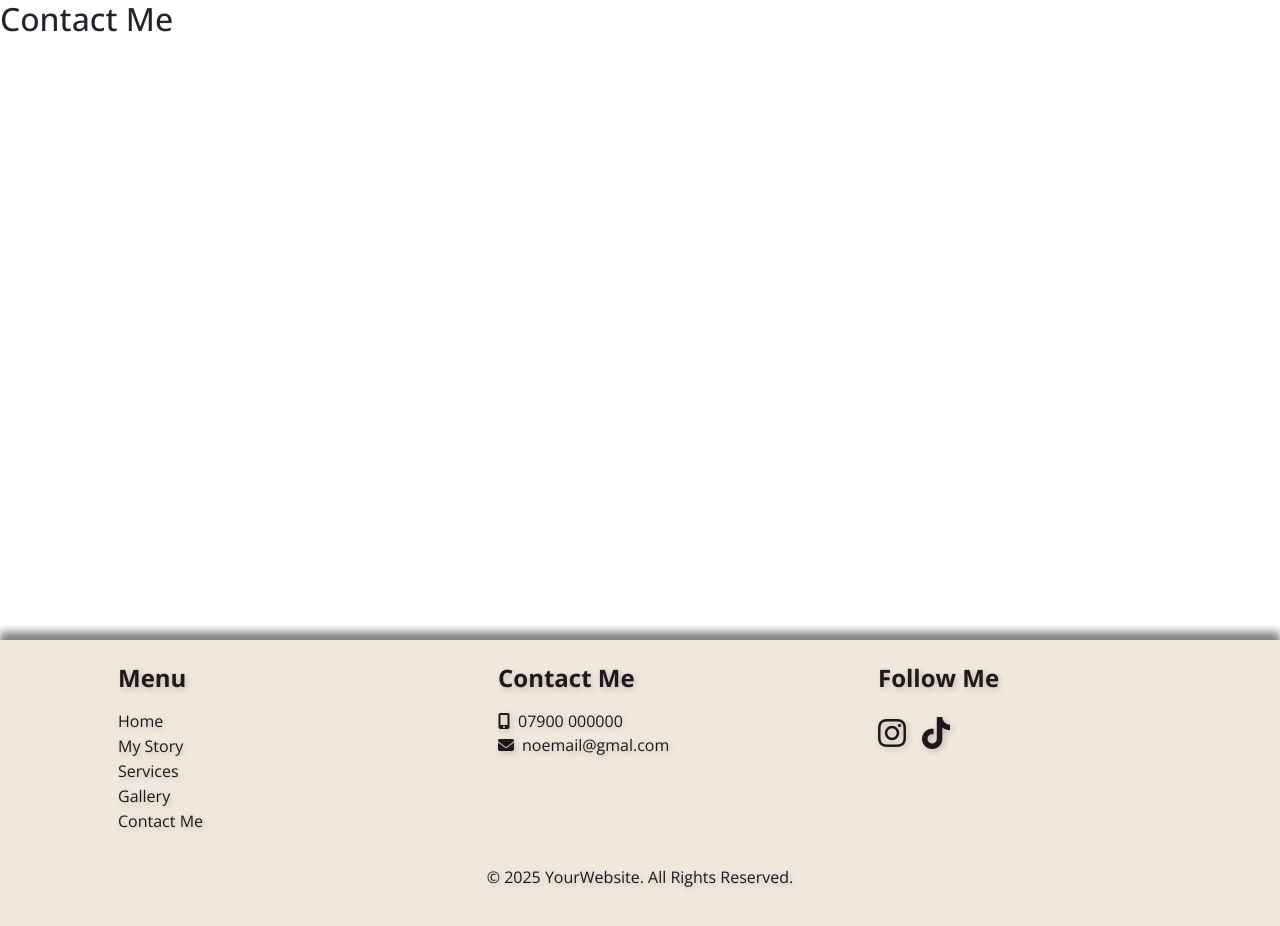
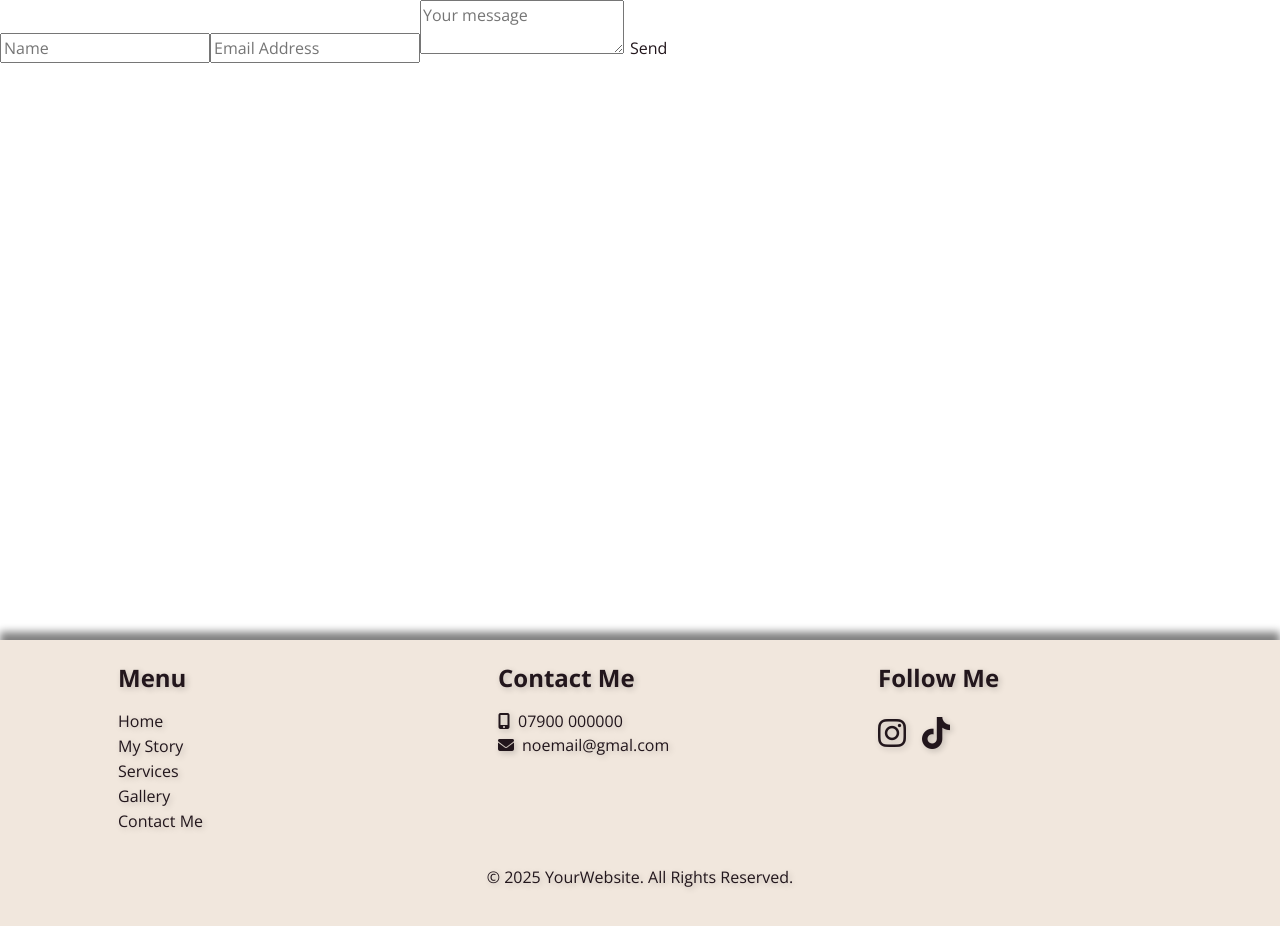
Before and after one commit to 2ndborn/karahair, a React (Create React App) app in the folder kara-app/: page /contactme in a window 1280 px wide. Shown: the top 926 px of the page. Built offline with nearby package versions, Linux system fonts and the light colour scheme; a web font is replaced by a local one.

Commit message:
Created the contact me page and started the form

```diff
--- a/kara-app/src/App.js
+++ b/kara-app/src/App.js
@@ -6,6 +6,7 @@ import { Route, Routes } from "react-router-dom";
 import HomePage from './pages/HomePage';
 import MyStoryPage from './pages/MyStoryPage';
 import Services from './pages/Services';
+import Contact from './pages/Contact';
 
 function App() {
   return (
@@ -16,7 +17,7 @@ function App() {
           <Route exact path="/" element={<HomePage />} />
           <Route exact path="/mystory" element={<MyStoryPage />} />
           <Route exact path="/services" element={<Services />} />
-          <Route exact path="/contactme" element={<h2>Contact Me</h2>} />
+          <Route exact path="/contactme" element={<Contact />} />
         </Routes>
       </div>
       <Footer />
--- /dev/null
+++ b/kara-app/src/pages/Contact.js
@@ -0,0 +1,16 @@
+import React from 'react'
+
+const Contact = () => {
+  return (
+    <div>
+        <form action="/action_page.php" method="get">
+            <input type='text' name='name' placeholder='Name' />
+            <input type='email' name='email' placeholder='Email Address' />
+            <textarea name='query' placeholder='Your message'></textarea>
+            <button type='submit' value='Submit'>Send</button>
+        </form>
+    </div>
+  )
+}
+
+export default Contact
```
